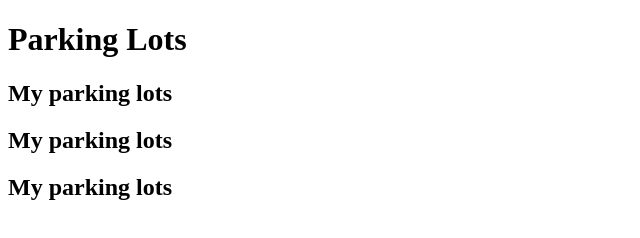
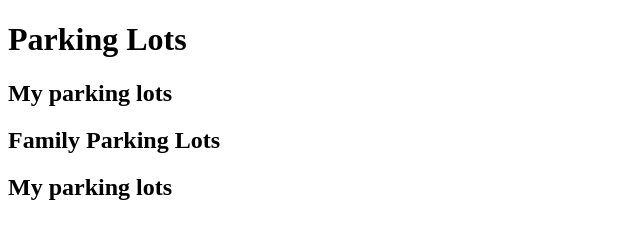
Before and after one commit to yuvalBerghaus/CloudProject, a plain HTML site: page index.html in a window 1280 px wide. Shown: the whole page, without its empty margins (0-640 px from the left). Drawn offline with Linux system fonts and the light colour scheme.

Commit message:
added family parking lots h2

```diff
--- a/index.html
+++ b/index.html
@@ -23,7 +23,7 @@
             </section>
             <section id="familyParkingList">
                 <h2>
-                    My parking lots
+                    Family Parking Lots
                 </h2>
             </section>
             <section id="friendsParkingList">
```
